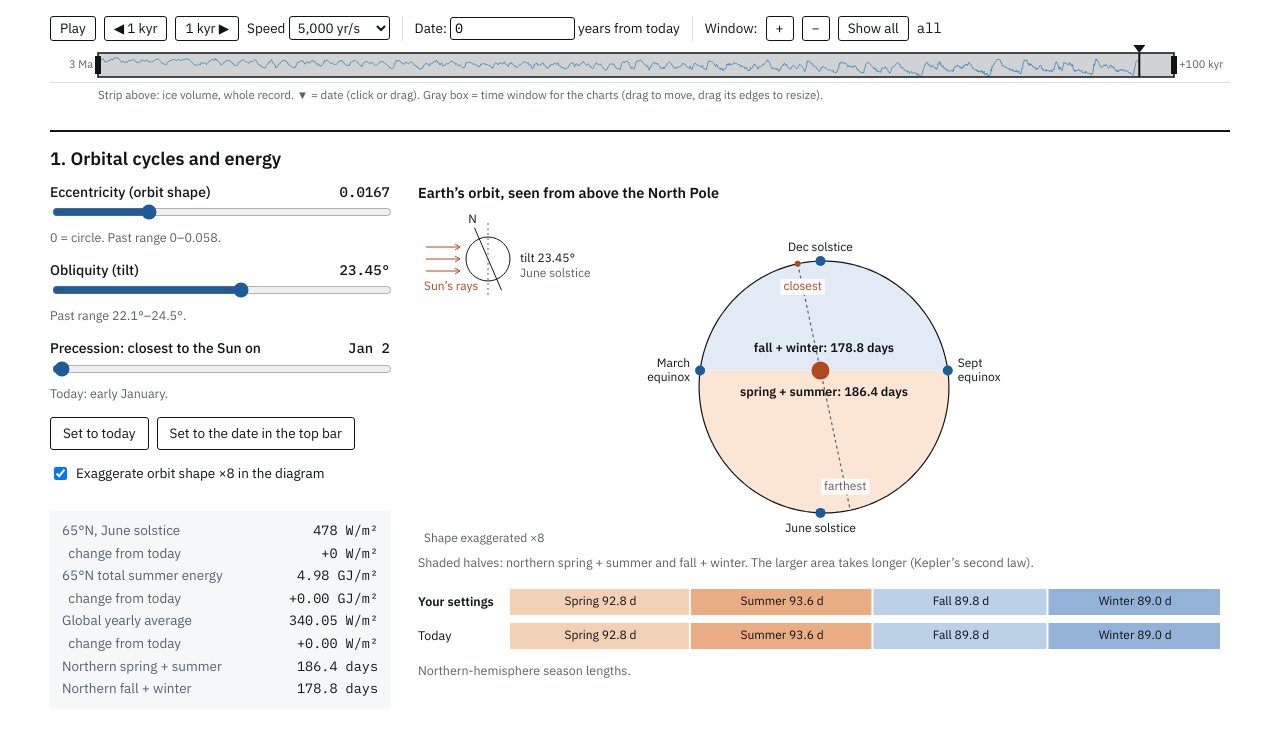
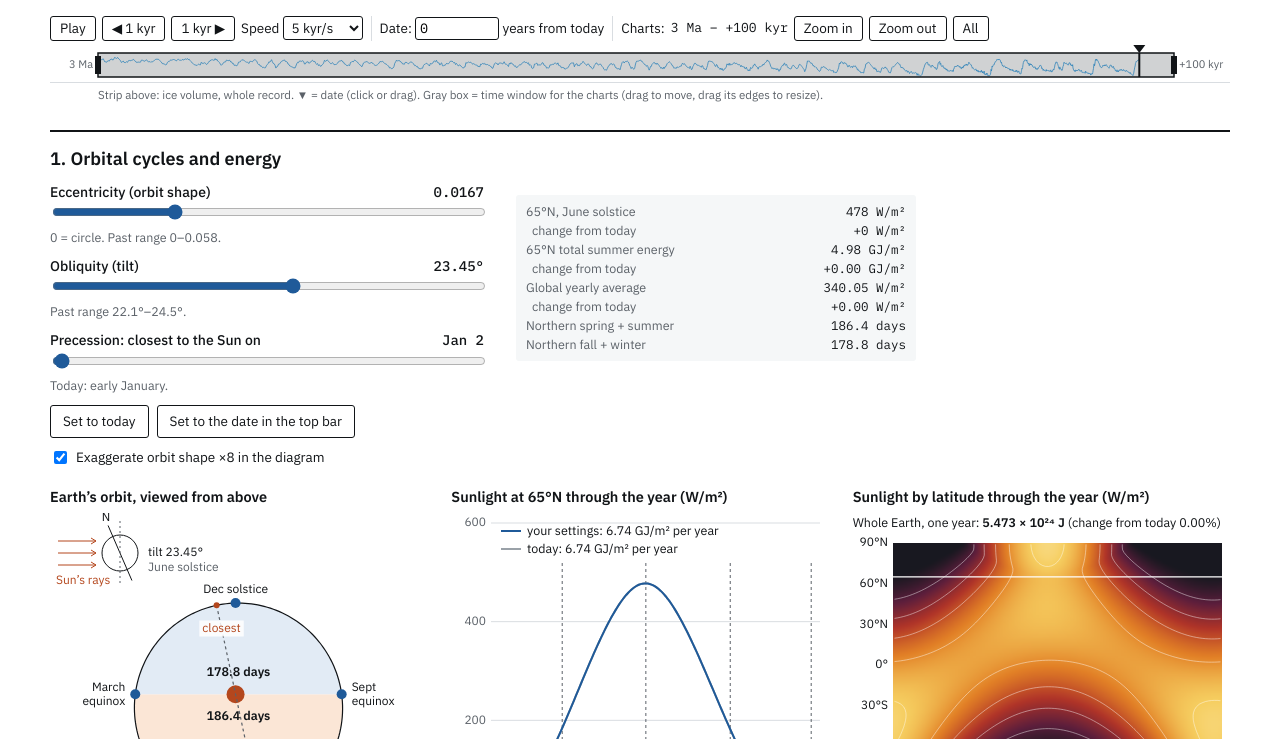
Before and after one commit to judithhubbard/judithhubbard.github.io, a plain HTML site: page iceages/index.html in a window 1280 px wide. Shown: the part 61-800 px from the top of the page. Drawn offline with Linux system fonts and the light colour scheme.

Commit message:
iceages: Part 1 layout, clearer zoom buttons
Co-Authored-By: Claude Opus 5.5 <noreply@anthropic.com>

```diff
--- a/iceages/index.html
+++ b/iceages/index.html
@@ -33,6 +33,12 @@ section { border-top: 2px solid var(--ink); padding-top: 14px; margin-top: 26px;
 .grid { display: grid; grid-template-columns: minmax(0, 340px) minmax(0, 1fr); gap: 28px; align-items: start; }
 .grid2 { display: grid; grid-template-columns: minmax(0, 1fr) minmax(0, 1fr); gap: 28px; margin-top: 22px; }
 @media (max-width: 760px) { .grid, .grid2 { grid-template-columns: minmax(0, 1fr); } }
+.p1top { display: grid; gap: 14px 32px; align-items: start; grid-template-columns: minmax(0, 1fr) minmax(0, 1fr); max-width: 900px; }
+.p1figs { display: grid; gap: 14px 24px; align-items: start; grid-template-columns: repeat(3, minmax(0, 1fr)); margin-top: 18px; }
+@media (max-width: 900px) { .p1figs { grid-template-columns: minmax(0, 1fr) minmax(0, 1fr); } }
+@media (max-width: 640px) { .p1top, .p1figs { grid-template-columns: minmax(0, 1fr); } }
+.p1top .controls { gap: 10px; }
+.p1top .readout { max-width: 380px; font-size: 12.5px; gap: 1px 12px; padding: 7px 10px; }
 .cbox { position: relative; width: 100%; overflow: hidden; }
 .cbox canvas { position: absolute; left: 0; top: 0; }
 h3 { font-size: 14.5px; font-weight: 600; margin: 0 0 6px; }
@@ -57,7 +63,7 @@ canvas { display: block; }
 .timebar .now { font-family: var(--font-num); font-size: 15px; }
 .player { position: sticky; top: 0; z-index: 10; background: var(--bg); border-bottom: 1px solid var(--rule); padding: 5px 0 4px; margin-bottom: 4px;
   display: grid; grid-template-columns: minmax(0, 1fr); gap: 3px 16px; align-items: center; font-size: 13.5px; }
-.player .row { display: flex; flex-wrap: wrap; gap: 8px; align-items: center; }
+.player .row { display: flex; flex-wrap: wrap; gap: 6px; align-items: center; }
 .player .now { font-family: var(--font-num); font-size: 14px; min-width: 22ch; }
 .xyctl { flex-wrap: nowrap; font-size: 13.5px; gap: 10px 14px; }
 .xyctl select { max-width: 170px; }
@@ -87,7 +93,7 @@ canvas { display: block; }
 #trackBtns .grip:hover::before { border-color: var(--ink); }
 #trackBtns .grip.dragging { cursor: grabbing; color: var(--ink); }
 #trackBtns .drop { position: absolute; left: 0; right: 0; height: 3px; background: var(--ink); border-radius: 2px; display: none; }
-.player .sep { width: 1px; align-self: stretch; background: var(--rule); margin: 0 4px; }
+.player .sep { width: 1px; align-self: stretch; background: var(--rule); margin: 0 2px; }
 .player .ends { display: flex; justify-content: space-between; color: var(--muted); font-size: 11.5px; }
 .player button { padding: 2px 9px; }
 .player select, .player input { padding: 1px 4px !important; }
@@ -105,16 +111,16 @@ canvas { display: block; }
       <button id="btnPlay" type="button">Play</button>
       <button id="btnBack" type="button" title="1,000 years earlier">◀ 1 kyr</button>
       <button id="btnFwd" type="button" title="1,000 years later">1 kyr ▶</button>
-      <label>Speed <select id="speed"><option value="1">1,000 yr/s</option><option value="2">2,000 yr/s</option><option value="5" selected>5,000 yr/s</option><option value="10">10,000 yr/s</option><option value="40">40,000 yr/s</option></select></label>
+      <label>Speed <select id="speed"><option value="1">1 kyr/s</option><option value="2">2 kyr/s</option><option value="5" selected>5 kyr/s</option><option value="10">10 kyr/s</option><option value="40">40 kyr/s</option></select></label>
       <span class="sep"></span>
       <span id="tNow" hidden></span>
-      <label title="Years from today: + for the future, − for the past. Type a number and press Enter.">Date: <input id="tYears" type="number" step="1000" min="-3000000" max="100000" value="0" style="width:8.5em;font:inherit;font-family:var(--font-num);padding:3px 6px;border:1px solid var(--ink);border-radius:3px"> years from today</label>
+      <label title="Years from today: + for the future, − for the past. Type a number and press Enter.">Date: <input id="tYears" type="number" step="1000" min="-3000000" max="100000" value="0" style="width:5.5em;font:inherit;font-family:var(--font-num);padding:3px 6px;border:1px solid var(--ink);border-radius:3px"> years from today</label>
       <span class="sep"></span>
-      <span>Window:</span>
-      <button class="zIn" type="button" title="Zoom in">+</button>
-      <button class="zOut" type="button" title="Zoom out">−</button>
-      <button class="zAll" type="button">Show all</button>
-      <span class="now" id="zLab" style="min-width:0"></span>
+      <span>Charts:</span>
+      <span class="now" id="zLab" style="min-width:0;font-size:13px"></span>
+      <button class="zIn" type="button" title="Show a shorter time span (gray box narrower)">Zoom in</button>
+      <button class="zOut" type="button" title="Show a longer time span (gray box wider)">Zoom out</button>
+      <button class="zAll" type="button" title="Show the whole record">All</button>
     </div>
     <div class="cbox" style="height:34px"><canvas id="overview" title="Ice volume, whole record. ▼ = date (click or drag). Gray box = time window (drag to move, drag its edges to resize)." aria-label="Whole record: click to choose a date; the gray box is the time window shown on the charts" style="touch-action:none"></canvas></div>
   </div>
@@ -122,7 +128,8 @@ canvas { display: block; }
 
   <section>
     <h2>1. Orbital cycles and energy</h2>
-    <div class="grid">
+    <div class="p1">
+      <div class="p1top">
       <div class="controls">
         <div class="ctl">
           <label for="ecc">Eccentricity (orbit shape) <span class="val" id="eccV"></span></label>
@@ -144,27 +151,24 @@ canvas { display: block; }
           <button id="btnSel" type="button">Set to the date in the top bar</button>
         </div>
         <label class="check"><input id="exag" type="checkbox" checked> Exaggerate orbit shape ×8 in the diagram</label>
-        <dl class="readout" id="readout"></dl>
+      </div>
+      <dl class="readout" id="readout"></dl>
+    </div>
+    <div class="p1figs">
+      <div class="fig">
+        <h3>Earth’s orbit, viewed from above</h3>
+        <div class="cbox" style="height:330px"><canvas id="orbit" aria-label="Diagram of Earth's orbit"></canvas></div>
+        <div class="cbox" style="height:72px;margin-top:6px"><canvas id="seasons" aria-label="Length of each northern season in days"></canvas></div>
+        <div class="cap">Northern season lengths. The larger shaded half of the orbit takes longer (Kepler’s second law).</div>
       </div>
       <div class="fig">
-        <h3>Earth’s orbit, seen from above the North Pole</h3>
-        <div class="cbox" style="height:340px"><canvas id="orbit" aria-label="Diagram of Earth's orbit"></canvas></div>
-        <div class="cap">Shaded halves: northern spring + summer and fall + winter. The larger area takes longer (Kepler’s second law).</div>
-        <div class="cbox" style="height:74px;margin-top:12px"><canvas id="seasons" aria-label="Length of each northern season in days"></canvas></div>
-        <div class="cap">Northern-hemisphere season lengths.</div>
-      </div>
-    </div>
-    <div class="grid2">
-      <div class="fig">
         <h3>Sunlight at 65°N through the year (W/m²)</h3>
-        <div class="cbox" style="height:300px"><canvas id="line65" aria-label="Sunlight at 65 degrees north through the year"></canvas></div>
-        <div class="cap">Daily average at the top of the atmosphere. Dashed lines: solstices and equinoxes (March equinox fixed at March 20).</div>
+        <div class="cbox" style="height:330px"><canvas id="line65" title="Daily average at the top of the atmosphere. Dashed lines: solstices and equinoxes (March equinox fixed at March 20)." aria-label="Sunlight at 65 degrees north through the year"></canvas></div>
       </div>
       <div class="fig">
-        <h3>Sunlight at every latitude through the year (W/m²)</h3>
-        <div id="heatTot" style="font-size:13px;margin:0 0 6px"></div>
-        <div class="cbox" style="height:300px"><canvas id="heat" aria-label="Daily sunlight by latitude and month"></canvas></div>
-        <div class="cap">Thin lines every 100 W/m²; white line: 65°N.</div>
+        <h3>Sunlight by latitude through the year (W/m²)</h3>
+        <div id="heatTot" style="font-size:12.5px;margin:0 0 4px"></div>
+        <div class="cbox" style="height:310px"><canvas id="heat" title="Thin lines every 100 W/m²; white line: 65°N." aria-label="Daily sunlight by latitude and month"></canvas></div>
       </div>
     </div>
   </section>
@@ -303,14 +307,17 @@ const SEAS = { warm: "#fbe6d6", cool: "#e2ebf5", cols: ["#f3cfb4", "#e9ac83", "#
 function seasonLengths(e, w) { const d = [0, 90, 180, 270, 360].map((l) => dayOf(l % 360, e, w)); return [0, 1, 2, 3].map((k) => (((d[k + 1] - d[k]) % YEAR) + YEAR) % YEAR || YEAR); }
 function drawSeasons() {
   const [g, w, h] = prep(el("seasons"));
-  const L = 92, Rm = 8, pw = w - L - Rm, rows = [["Your settings", seasonLengths(st.e, st.w)], ["Today", seasonLengths(TODAY.e, TODAY.w)]];
+  const L = w < 420 ? 80 : 92, Rm = 2, pw = w - L - Rm, rows = [["Your settings", seasonLengths(st.e, st.w)], ["Today", seasonLengths(TODAY.e, TODAY.w)]];
   rows.forEach(([name, lens], r) => {
     const y = 6 + r * 34; let x = L;
     g.fillStyle = C.ink; g.textAlign = "left"; g.font = (r ? "" : "600 ") + "12.5px " + css("--font-ui"); g.fillText(name, 0, y + 13);
     g.font = "12px " + css("--font-ui");
     lens.forEach((len, k) => {
       const ww = len / YEAR * pw; g.fillStyle = SEAS.cols[k]; g.fillRect(x, y, ww - 2, 26);
-      g.fillStyle = C.ink; g.textAlign = "center"; g.fillText(`${SEAS.names[k]} ${len.toFixed(1)} d`, x + ww / 2, y + 13); x += ww;
+      g.fillStyle = C.ink; g.textAlign = "center";
+      if (pw / 4 < 95) { g.font = "11px " + css("--font-ui"); g.fillText(SEAS.names[k], x + ww / 2, y + 8); g.fillText(`${len.toFixed(1)} d`, x + ww / 2, y + 19); }
+      else g.fillText(`${SEAS.names[k]} ${len.toFixed(1)} d`, x + ww / 2, y + 13);
+      x += ww;
     });
   });
 }
@@ -319,7 +326,7 @@ function drawOrbit() {
   const [g, w, h] = prep(el("orbit"));
   const eD = Math.min(0.9, st.e * (exag.checked ? 8 : 1));
   // centre the ellipse in the frame; the Sun sits at the focus, offset a·e toward perihelion
-  const a = Math.min(w * 0.30, h / 2 - 44), ox = w / 2, oy = h / 2 + 8;
+  const narrow = w < 520, top = narrow ? 60 : 0, a = Math.min(narrow ? w / 2 - 58 : w * 0.30, (h - top) / 2 - (narrow ? 30 : 44)), ox = w / 2, oy = top + (h - top) / 2 + (narrow ? 0 : 8);
   const cx = ox + a * eD * Math.cos(st.w * R), cy = oy - a * eD * Math.sin(st.w * R);
   const pos = (L) => { const r = a * (1 - eD * eD) / (1 + eD * Math.cos((L - st.w) * R)); return [cx + r * Math.cos(L * R), cy - r * Math.sin(L * R)]; };
   // season halves (Earth's longitude = Sun's longitude + 180): spring+summer = Earth 180..360
@@ -327,8 +334,8 @@ function drawOrbit() {
   half(180, SEAS.warm); half(0, SEAS.cool);
   const [e1x] = pos(0), [e2x] = pos(180), mx = (e1x + e2x) / 2;
   g.textAlign = "center"; g.fillStyle = C.ink; g.font = "600 12.5px " + css("--font-ui");
-  g.fillText(`fall + winter: ${(lens[2] + lens[3]).toFixed(1)} days`, mx, cy - 22);
-  g.fillText(`spring + summer: ${(lens[0] + lens[1]).toFixed(1)} days`, mx, cy + 22);
+  g.fillText(`${a < 130 ? "" : "fall + winter: "}${(lens[2] + lens[3]).toFixed(1)} days`, mx, cy - 22);
+  g.fillText(`${a < 130 ? "" : "spring + summer: "}${(lens[0] + lens[1]).toFixed(1)} days`, mx, cy + 22);
   g.font = "12px " + css("--font-ui");
   // orbit
   g.strokeStyle = C.ink; g.lineWidth = 1.2; g.beginPath();
@@ -358,7 +365,7 @@ function drawOrbit() {
   g.textAlign = "left"; g.fillStyle = C.muted;
   g.fillText(exag.checked ? "Shape exaggerated ×8" : "True shape", 6, h - 10);
   // tilt inset (side view at June solstice; Sun to the left)
-  const ix = 70, iy = 50, rr = 22, tilt = st.o * R;
+  const ix = 70, iy = w < 520 ? 40 : 50, rr = w < 520 ? 18 : 22, tilt = st.o * R;
   g.strokeStyle = C.warm; g.lineWidth = 1;
   [-12, 0, 12].forEach((dy) => { g.beginPath(); g.moveTo(8, iy + dy); g.lineTo(ix - rr - 6, iy + dy); g.stroke();
     g.beginPath(); g.moveTo(ix - rr - 6, iy + dy); g.lineTo(ix - rr - 11, iy + dy - 3); g.moveTo(ix - rr - 6, iy + dy); g.lineTo(ix - rr - 11, iy + dy + 3); g.stroke(); });
@@ -410,7 +417,7 @@ function drawHeat() {
   g.textAlign = "center";
   MONTHS.forEach((m, k) => g.fillText(m[0], L + (MSTART[k] + 15) / 365 * pw, T + ph + 13));
   // color key
-  const ky = T + ph + 28, kw = Math.min(260, pw);
+  const ky = T + ph + 28, kw = Math.min(260, pw - 50);
   for (let i = 0; i < kw; i++) { const c = ramp(i / kw * 600); g.fillStyle = `rgb(${c})`; g.fillRect(L + i, ky, 1.2, 10); }
   g.fillStyle = C.ink; g.textAlign = "center";
   [0, 200, 400, 600].forEach((v) => g.fillText(v, L + v / 600 * kw, ky + 20));
@@ -428,7 +435,7 @@ function drawLine65() {
   const plot = (arr, col, lw) => { g.strokeStyle = col; g.lineWidth = lw; g.beginPath(); arr.forEach((v, k) => { const x = X(k * 2), y = Y(v); k ? g.lineTo(x, y) : g.moveTo(x, y); }); g.stroke(); };
   // solstices and equinoxes for your settings
   g.font = "11.5px " + css("--font-ui"); g.textAlign = "center";
-  [[0, "Mar equinox"], [90, "Jun solstice"], [180, "Sep equinox"], [270, "Dec solstice"]].forEach(([lam, t]) => {
+  (pw < 520 ? [[0, "Mar eq."], [90, "Jun sol."], [180, "Sep eq."], [270, "Dec sol."]] : [[0, "Mar equinox"], [90, "Jun solstice"], [180, "Sep equinox"], [270, "Dec solstice"]]).forEach(([lam, t]) => {
     const x = X(dayOf(lam, st.e, st.w));
     g.strokeStyle = C.muted; g.lineWidth = 1; g.setLineDash([3, 3]); g.beginPath(); g.moveTo(x, T + 40); g.lineTo(x, T + ph - 26); g.moveTo(x, T + ph - 6); g.lineTo(x, T + ph); g.stroke(); g.setLineDash([]);
     const tw = g.measureText(t).width, lx = Math.min(L + pw - tw / 2, Math.max(L + tw / 2, x));
@@ -467,7 +474,7 @@ function drawReadout() {
 const earthYear = (e) => S0 * Math.PI * 6.371e6 ** 2 * YEAR * 86400 / Math.sqrt(1 - e * e) / 1e24;
 function drawHeatTot() {
   const a = earthYear(st.e), b = earthYear(TODAY.e);
-  el("heatTot").innerHTML = `Whole Earth, one year: <b>${a.toFixed(3)} × 10²⁴ J</b> (today ${b.toFixed(3)} × 10²⁴ J; change ${((a / b - 1) * 100).toFixed(2)}%)`;
+  el("heatTot").innerHTML = `Whole Earth, one year: <b>${a.toFixed(3)} × 10²⁴ J</b> (change from today ${((a / b - 1) * 100).toFixed(2)}%)`;
 }
 function drawExplorer() { drawHeatTot(); drawReadout(); drawOrbit(); drawSeasons(); drawHeat(); drawLine65(); }
 
@@ -616,7 +623,7 @@ function drawOverview() {
   g.fillStyle = C.muted; g.font = "11px " + css("--font-ui"); g.textBaseline = "middle"; g.textAlign = "right"; g.fillText("3 Ma", L - 5, T + H / 2); g.textAlign = "left"; g.fillText("+100 kyr", L + pw + 5, T + H / 2);
   g.textBaseline = "alphabetic"; g.font = "12px " + css("--font-ui");
   const sp = win[1] - win[0];
-  el("zLab").textContent = sp >= TMAX - T0 - 1 ? "all" : `${fmtT(win[1])} – ${fmtT(win[0])}`;
+  el("zLab").textContent = sp >= TMAX - T0 - 1 ? "3 Ma – +100 kyr" : `${fmtT(win[1])} – ${fmtT(win[0])}`;
 }
 const fmtT = (t) => { t = Math.round(t); return t === 0 ? "today" : t > 0 ? (t >= 1000 ? (t / 1000).toFixed(2).replace(/0$/, "") + " Ma" : t + " ka") : "+" + (-t) + " kyr"; };
 const ovT = (ev) => { const r = el("overview").getBoundingClientRect(); return TMAX - (ev.clientX - r.left - ovGeom.L) / ovGeom.pw * (TMAX - T0); };
```
